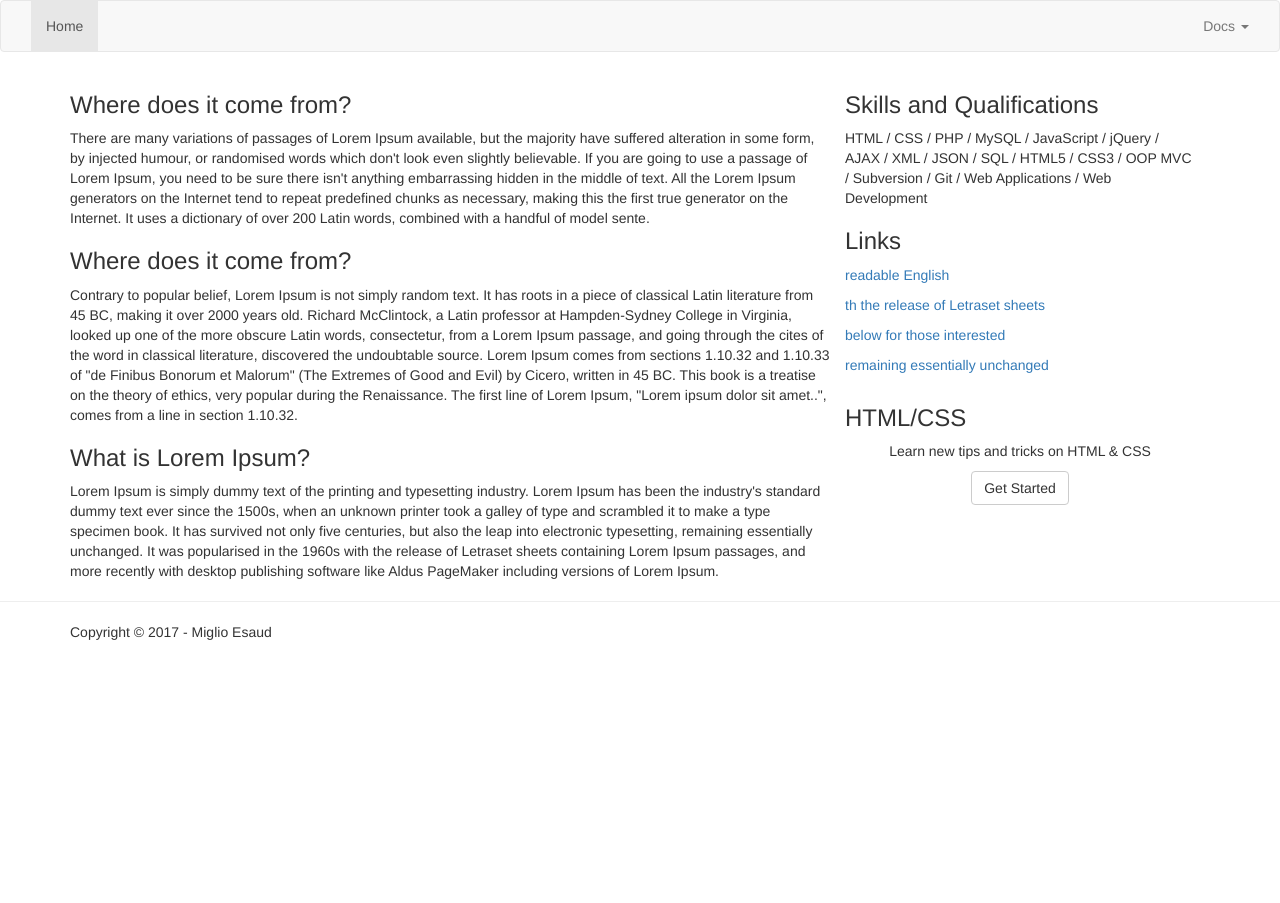
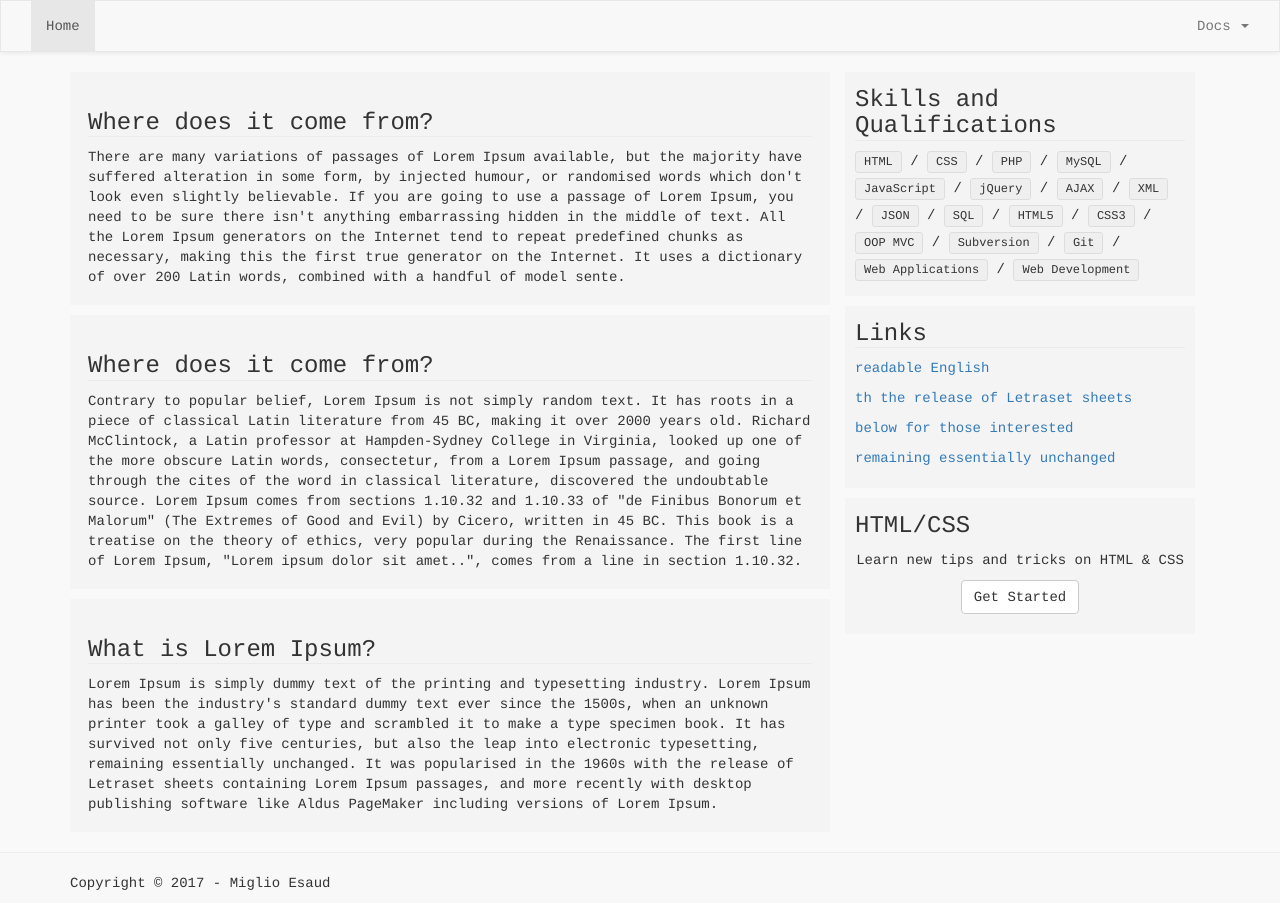
Before and after one commit to mig1098/mig1098.github.io, a Jekyll site: the page built from index.html, in a window 1280 px wide. Built offline with Jekyll 4.4.1, drawn with Linux system fonts in a browser that asks for light colours; Markdown is read by kramdown in place of the engine named in the settings.

Commit message:
Update head.html

```diff
--- a/_includes/head.html
+++ b/_includes/head.html
@@ -4,7 +4,7 @@
   <meta name="author" content="mig.inc" />
   <title>Repositories</title>
     <link rel="stylesheet" href="https://cdnjs.cloudflare.com/ajax/libs/twitter-bootstrap/3.3.6/css/bootstrap.min.css" />
-    <link rel="stylesheet" href="../css/styles.css" />
+    <link rel="stylesheet" href="../assets/css/styles.css" />
     <script type="text/javascript" src="https://cdnjs.cloudflare.com/ajax/libs/jquery/2.2.4/jquery.min.js"></script>
     <script type="text/javascript" src="https://cdnjs.cloudflare.com/ajax/libs/twitter-bootstrap/3.3.6/js/bootstrap.min.js"></script>
 </head>
```
